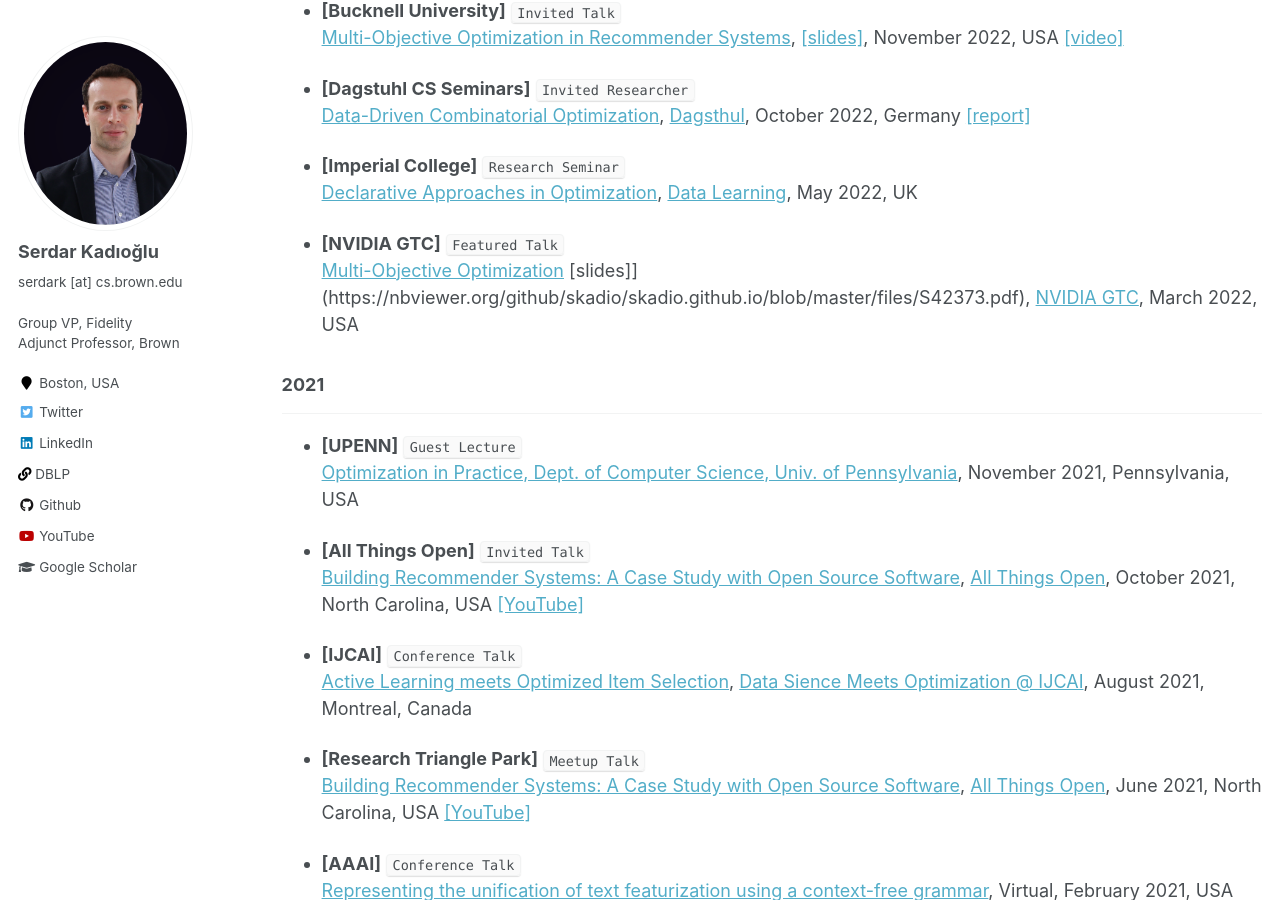
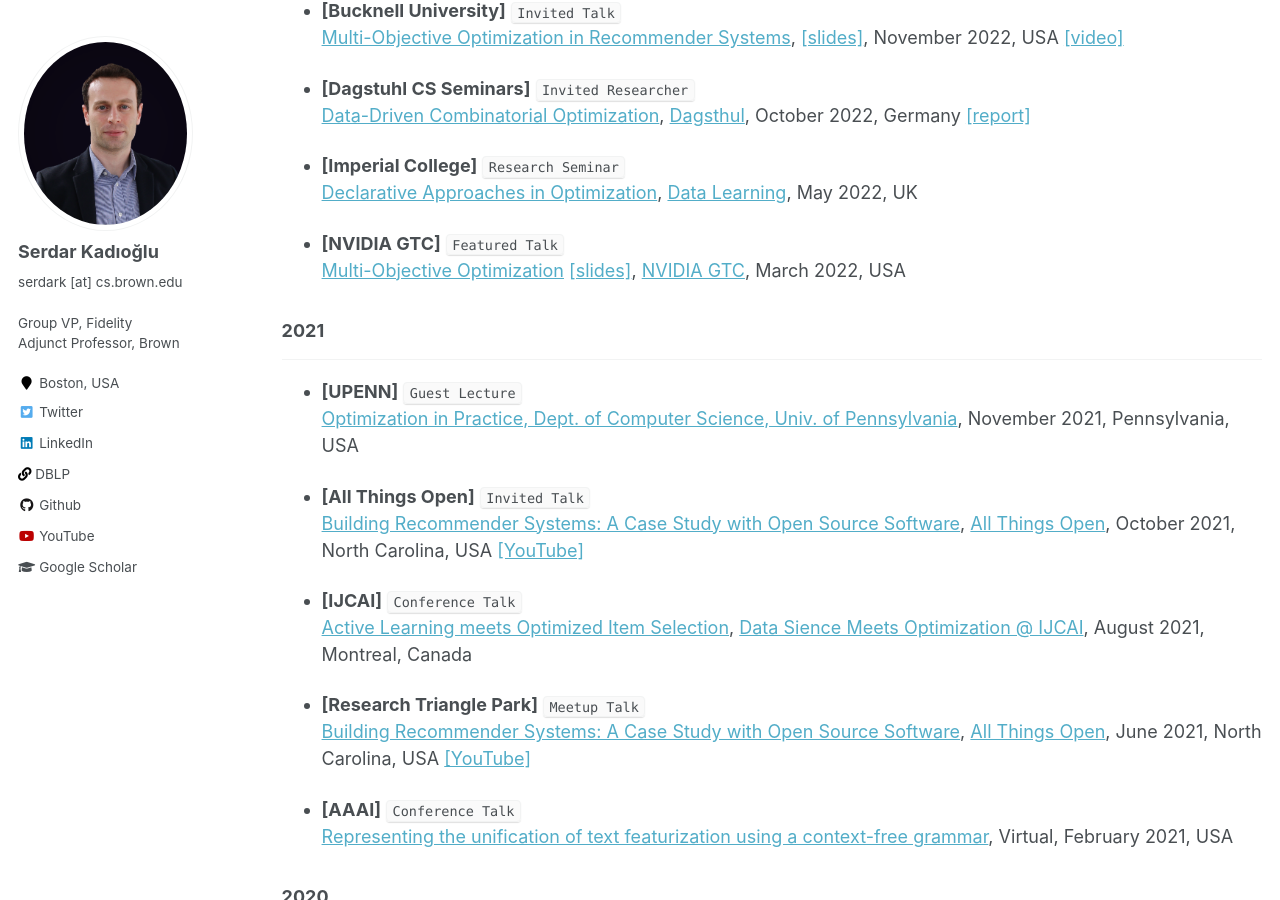
Before and after one commit to skadio/skadio.github.io, a Jekyll site: the page built from _pages/talks.md, in a window 1280 px wide and 900 px high, scrolled down 1957 px. Built offline with Jekyll 4.4.1, drawn with Linux system fonts in a browser that asks for light colours.

Commit message:
Update talks.md

```diff
--- a/_pages/talks.md
+++ b/_pages/talks.md
@@ -87,7 +87,7 @@ author_profile: true
   [Declarative Approaches in Optimization](), [Data Learning](https://sites.google.com/view/rossella-arcucci/home/calendar-datalearning), May 2022, UK
 
 * **[NVIDIA GTC]** `Featured Talk`\
-  [Multi-Objective Optimization](https://www.youtube.com/watch?v=_v-B2nRy79w) [slides]](https://nbviewer.org/github/skadio/skadio.github.io/blob/master/files/S42373.pdf), [NVIDIA GTC](https://www.nvidia.com/gtc), March 2022, USA
+  [Multi-Objective Optimization](https://www.youtube.com/watch?v=_v-B2nRy79w) [[slides]](https://nbviewer.org/github/skadio/skadio.github.io/blob/master/files/S42373.pdf), [NVIDIA GTC](https://www.nvidia.com/gtc), March 2022, USA
 
 ### 2021
 
```
